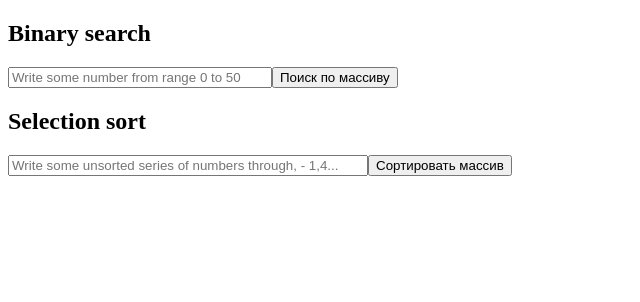
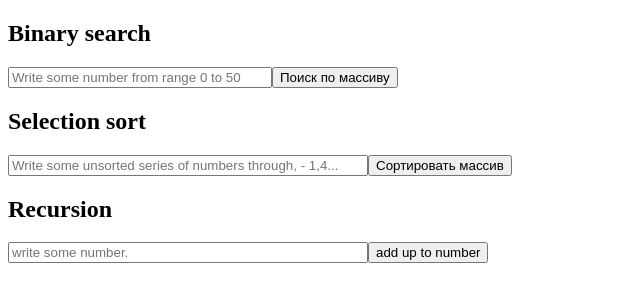
Before and after one commit to avdanilin/algorithms, a Vue app: page / in a window 1280 px wide. Shown: the top 302 px of the page, without its empty margins (0-640 px from the left). Built offline with nearby package versions, Linux system fonts and the light colour scheme; the HTML template or start-up script is replaced by a standard one.

Commit message:
recursion summary function

```diff
--- a/src/App.vue
+++ b/src/App.vue
@@ -4,6 +4,8 @@
       <BinarySearch v-bind="binarySearch"/>
 
       <SelectionSort/>
+
+      <recursion/>
     </div>
   </section>
 </template>
@@ -11,12 +13,14 @@
 <script>
 import BinarySearch from "@/components/BinarySearch";
 import SelectionSort from "@/components/SelectionSort";
+import recursion from "@/components/recursionComponent.vue";
 
 export default {
   name: 'App',
   components: {
     SelectionSort,
-    BinarySearch
+    BinarySearch,
+    recursion
   },
   data() {
     return {
--- /dev/null
+++ b/src/components/recursionComponent.vue
@@ -0,0 +1,57 @@
+<template>
+  <section class="recursion">
+    <h2>{{ title }}</h2>
+
+    <input
+        type="number"
+        class="input input_large"
+        placeholder="write some number."
+        v-model="inputValue"
+    >
+
+    <button @click.prevent="createArray(inputValue); summary(array)">add up to number</button>
+    <div v-if="result">
+      Summary with recursion: {{ result }}!
+    </div>
+  </section>
+</template>
+
+<script>
+export default {
+  props: {
+    title: {
+      type: String,
+      default: 'Recursion'
+    }
+  },
+  data() {
+    return {
+      inputValue: null,
+      array: [],
+      result: null
+    }
+  },
+  methods: {
+    createArray(number) {
+      if (number === null) alert('write some number for created array')
+
+      const min = 0
+      const array = this.array
+      array.length = 0
+
+      while (min < number) {
+        array.push(number--)
+      }
+    },
+    summary(array, sum) {
+      sum = sum || 0
+
+      if (array.length) {
+        return this.summary(array, sum + array.pop())
+      } else {
+        this.result = sum
+      }
+    }
+  }
+}
+</script>
```
